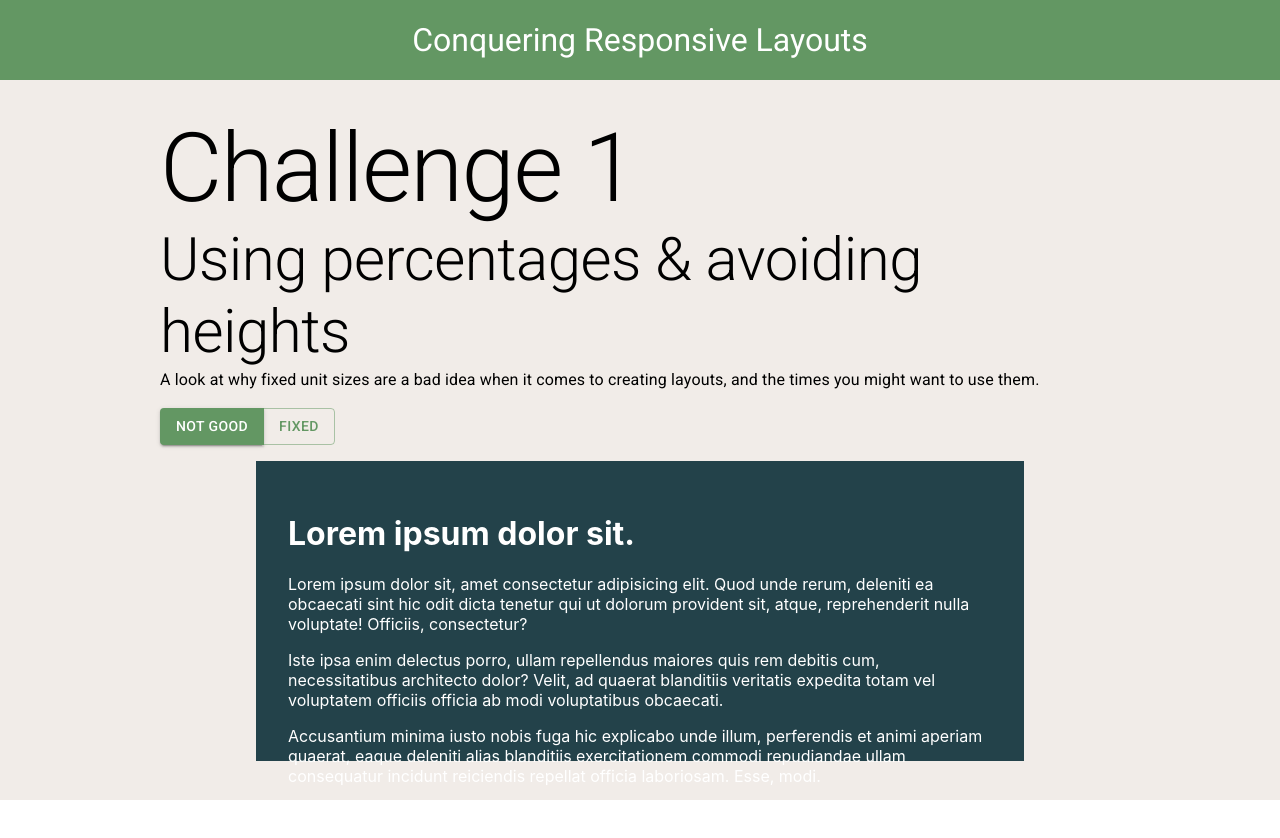
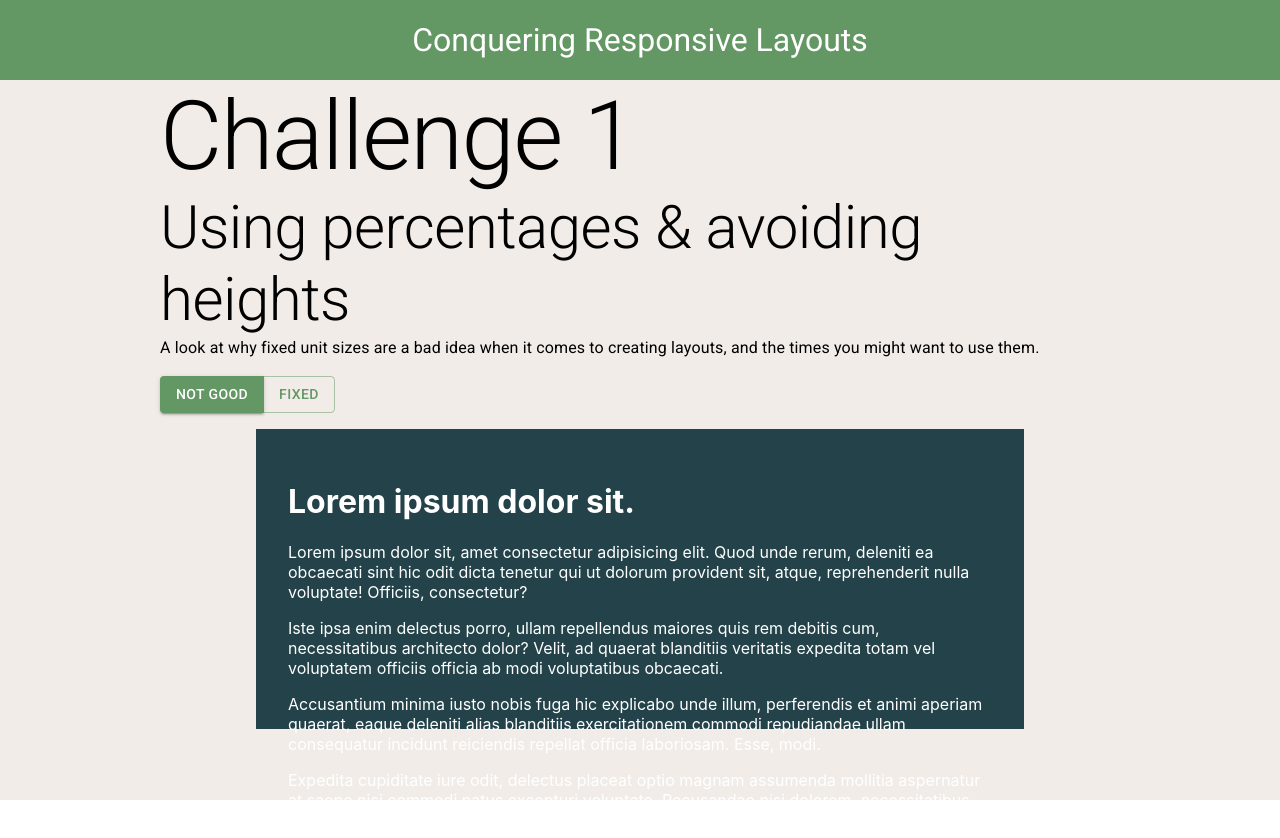
Before and after one commit to JosephT5566/KP-conquering-rwd, a Next.js app: page / in a window 1280 px wide. Shown: the top 838 px of the page. Built offline with nearby package versions, Linux system fonts and the light colour scheme.

Commit message:
modify the style

```diff
--- a/src/components/based/Container.tsx
+++ b/src/components/based/Container.tsx
@@ -10,7 +10,11 @@ const useStyle = makeStyles((theme) => ({
 		minHeight: '100vh',
 		paddingTop: theme.layout.header.height,
 		paddingInline: '10em',
+		paddingBottom: '1em',
 		backgroundColor: theme.palette.background.default,
+		display: 'flex',
+		flexDirection: 'column',
+		gap: '1rem',
 		[theme.breakpoints.down('md')]: {
 			paddingInline: '5em',
 		},
--- a/src/components/shared/Wrapper.tsx
+++ b/src/components/shared/Wrapper.tsx
@@ -16,9 +16,7 @@ export class ChallengeInfo {
 }
 
 const useStyle = makeStyles({
-	dailyChallengeWrapper: {
-		marginBlock: '2em',
-	},
+	dailyChallengeWrapper: {},
 });
 
 export const DailyChallengeWrapper = (props: { info: ChallengeInfo; children: ReactNode }) => {
```
